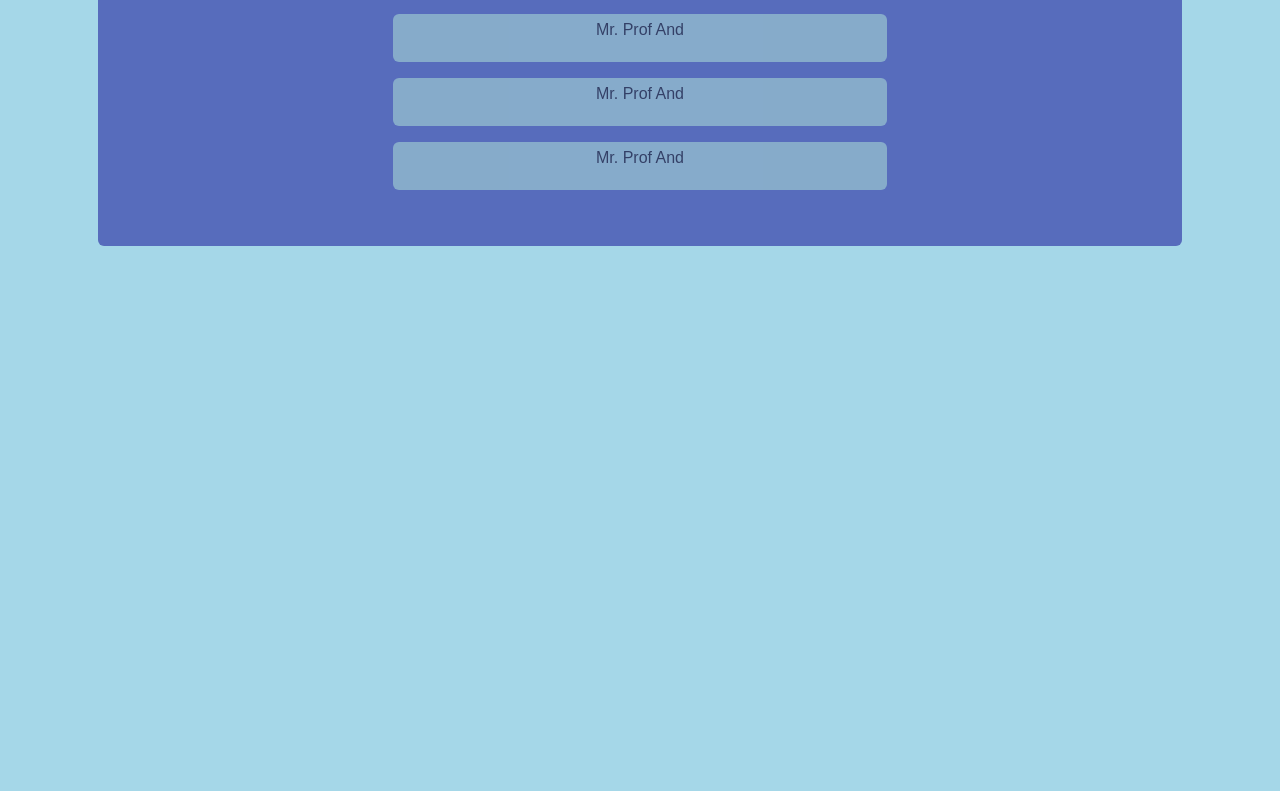
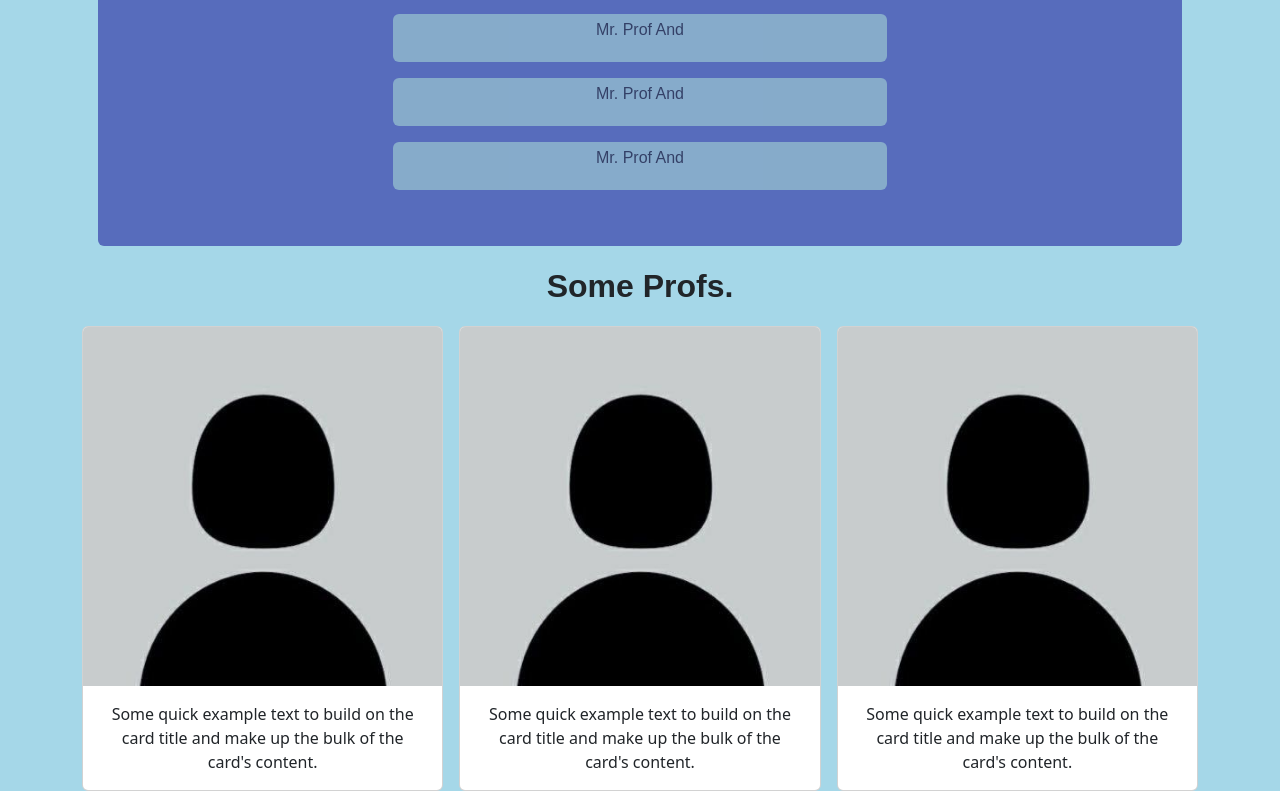
Before and after one commit to Nxttyy/rate-my-professor-aastu, a React (Create React App) app: page / in a window 1280 px wide. Shown: the part 300-1091 px from the top of the page. Before the commit the page ends 800 px from the top, so only its background shows below. Built offline with nearby package versions, Linux system fonts and the light colour scheme.

Commit message:
some proffs:

```diff
--- a/src/App.css
+++ b/src/App.css
@@ -98,3 +98,9 @@ html, body, #root {
   color: black;
   font-size:medium;
 }
+
+.some-profs {
+  color: #0B2447;
+  display: flex;
+  flex-direction: row;
+}
--- a/src/App.js
+++ b/src/App.js
@@ -1,10 +1,15 @@
 // import logo from './logo.svg';
 import './App.css';
 import Landing from "./components/Landing";
+import SomeProfs from "./components/SomeProfs";
+
+
+
 function App() {
   return (
     <div className="App container ">
      <Landing />
+     <SomeProfs />
     </div>
   );
 }
--- a/src/components/Landing.js
+++ b/src/components/Landing.js
@@ -10,7 +10,6 @@ function Landing(){
             {suggestions.map((element, index) => (
 
                 <div className='search-suggestion my-2 p-1 rounded'><p className='lexend-mini'>{element}</p></div>
-                // <p>{element}</p>
             ))}
         </div>
     )
--- /dev/null
+++ b/src/components/SomeProfs.js
@@ -0,0 +1,45 @@
+import accountPic from "../assets/images/accountPic.jpg"
+
+function SomeProfs() {
+  return (
+    <>
+        <p className="lexend-header ">Some Profs.</p>
+
+        <div className="some-profs gap-3">
+          <div className="card" >
+            <img className="card-img-top" src={accountPic} alt="Card image cap" />
+            <div className="card-body">
+              <p className="card-text">
+                Some quick example text to build on the card title and make up the
+                bulk of the card's content.
+              </p>
+            </div>
+          </div>
+          <div className="card" >
+            <img className="card-img-top" src={accountPic} alt="Card image cap" />
+            <div className="card-body">
+              <p className="card-text">
+                Some quick example text to build on the card title and make up the
+                bulk of the card's content.
+              </p>
+            </div>
+          </div>
+
+          <div className="card" >
+            <img className="card-img-top" src={accountPic} alt="Card image cap" />
+            <div className="card-body">
+              <p className="card-text">
+                Some quick example text to build on the card title and make up the
+                bulk of the card's content.
+              </p>
+            </div>
+          </div>
+
+
+
+        </div>
+    </>
+  );
+}
+
+export default SomeProfs;
```
Also changed, not shown: public/manifest.json, src/assets/images/accountPic.jpg (added).
